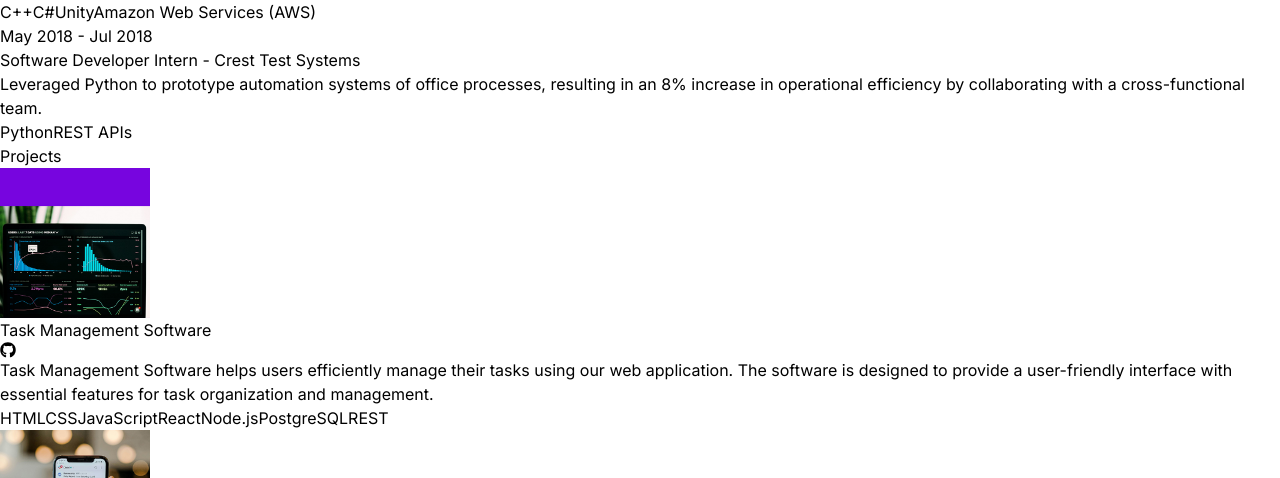
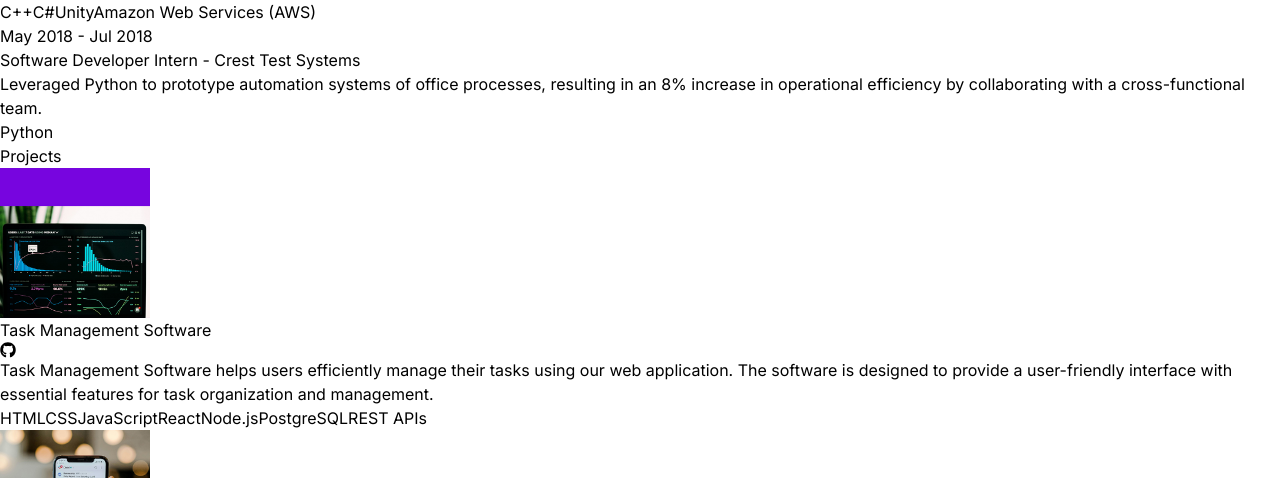
Before and after one commit to OmkarYeole/Omkar-Yeole-Portfolio, a React (Vite) app: page / in a window 1280 px wide. Shown: the part 2504-2982 px from the top of the page. Built offline with nearby package versions, Linux system fonts and the light colour scheme.

Commit message:
Update in Project Technologies

```diff
--- a/src/constants/index.js
+++ b/src/constants/index.js
@@ -41,7 +41,7 @@ export const EXPERIENCES = [
     role: "Software Developer Intern",
     company: "Crest Test Systems",
     description: `Leveraged Python to prototype automation systems of office processes, resulting in an 8% increase in operational efficiency by collaborating with a cross-functional team.`,
-    technologies: ["Python", "REST APIs"],
+    technologies: ["Python"],
   },
 ];
 
@@ -62,7 +62,7 @@ export const PROJECTS = [
     image: project1,
     description:
       `Task Management Software helps users efficiently manage their tasks using our web application. The software is designed to provide a user-friendly interface with essential features for task organization and management.`,
-    technologies: ["HTML", "CSS", "JavaScript", "React", "Node.js", "PostgreSQL", "REST"],
+    technologies: ["HTML", "CSS", "JavaScript", "React", "Node.js", "PostgreSQL", "REST APIs"],
     githubLink: "https://github.com/OmkarYeole/Task-Management-Software",
   },
   {
```
